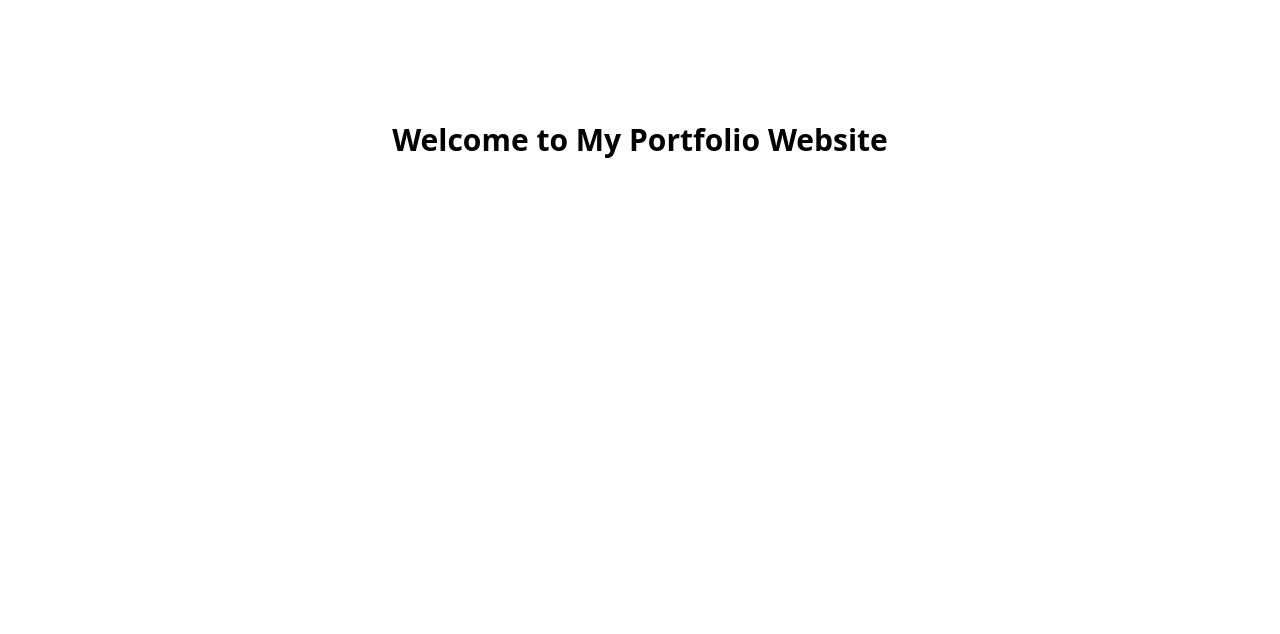
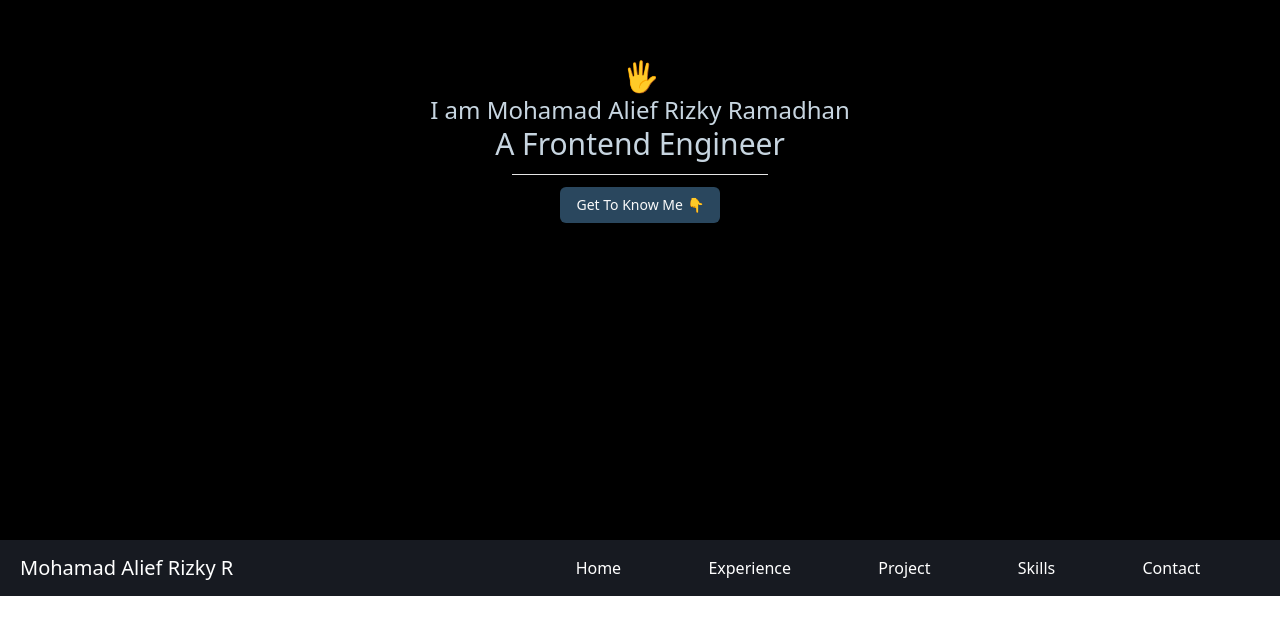
Before and after one commit to maliefrr/maliefrr.github.io, a React (Vite) app: page / in a window 1280 px wide. Shown: the part 260-894 px from the top of the page. Before the commit the page ends 800 px from the top, so only its background shows below. Built offline with nearby package versions, Linux system fonts and the light colour scheme.

Commit message:
feat: add button and separator component, add hero section and navbar

```diff
--- a/package.json
+++ b/package.json
@@ -11,6 +11,8 @@
   },
   "dependencies": {
     "@radix-ui/react-icons": "^1.3.0",
+    "@radix-ui/react-separator": "^1.0.3",
+    "@radix-ui/react-slot": "^1.0.2",
     "class-variance-authority": "^0.7.0",
     "clsx": "^2.1.1",
     "react": "^18.2.0",
--- a/src/App.tsx
+++ b/src/App.tsx
@@ -1,10 +1,35 @@
+import {useRef} from 'react';
+import { Separator } from "@/components/ui/separator"
+import { Button } from "@/components/ui/button"
 
 
 function App() {
-
+  const navbarRef = useRef<null | HTMLDivElement>(null);
+  const handleClick = () => {
+      navbarRef.current!.scrollIntoView({ behavior: "smooth" });
+  }
   return (
-    <div className="w-screen h-screen flex items-center justify-center">
-      <h1 className="text-3xl font-bold">Welcome to My Portfolio Website</h1>
+    <div className="overflow-x-hidden">
+      <div className="w-screen h-screen flex flex-col items-center justify-center bg-[rgba(0,0,0)]">
+        <h4 className="text-3xl">🖐</h4>
+        <h3 className="text-[#c7d5e0] text-2xl">I am Mohamad Alief Rizky Ramadhan</h3>
+        <h4 className="text-[#c7d5e0] text-3xl">A Frontend Engineer</h4>
+        <Separator className="max-w-[20%] mt-3"/>
+        <Button className="mt-3 bg-[#2a475e] hover:bg-[#1b2838] duration-300" onClick={handleClick}>Get To Know Me 👇</Button>
+    </div>
+    <div className="sticky top-0 z-50 w-full bg-[#171a21] backdrop-blur supports-[backdrop-filter]:bg-[#171a21] px-5" ref={navbarRef}>
+      <nav className="flex justify-between items-center">
+        <h1 className="text-xl text-white">Mohamad Alief Rizky R</h1>
+        <ul className="flex justify-around w-[60%] p-4 text-white">
+          <li className="hover:text-[#c7d5e0] duration-300 cursor-pointer">Home</li>
+          <li className="hover:text-[#c7d5e0] duration-300 cursor-pointer">Experience</li>
+          <li className="hover:text-[#c7d5e0] duration-300 cursor-pointer">Project</li>
+          <li className="hover:text-[#c7d5e0] duration-300 cursor-pointer">Skills</li>
+          <li className="hover:text-[#c7d5e0] duration-300 cursor-pointer">Contact</li>
+        </ul>
+      </nav>
+    </div>
+      <div className="h-[1000px]"></div>
     </div>
   )
 }
--- /dev/null
+++ b/src/components/ui/button.tsx
@@ -0,0 +1,57 @@
+import * as React from "react"
+import { Slot } from "@radix-ui/react-slot"
+import { cva, type VariantProps } from "class-variance-authority"
+
+import { cn } from "@/lib/utils"
+
+const buttonVariants = cva(
+  "inline-flex items-center justify-center whitespace-nowrap rounded-md text-sm font-medium transition-colors focus-visible:outline-none focus-visible:ring-1 focus-visible:ring-neutral-950 disabled:pointer-events-none disabled:opacity-50 dark:focus-visible:ring-neutral-300",
+  {
+    variants: {
+      variant: {
+        default:
+          "bg-neutral-900 text-neutral-50 shadow hover:bg-neutral-900/90 dark:bg-neutral-50 dark:text-neutral-900 dark:hover:bg-neutral-50/90",
+        destructive:
+          "bg-red-500 text-neutral-50 shadow-sm hover:bg-red-500/90 dark:bg-red-900 dark:text-neutral-50 dark:hover:bg-red-900/90",
+        outline:
+          "border border-neutral-200 bg-white shadow-sm hover:bg-neutral-100 hover:text-neutral-900 dark:border-neutral-800 dark:bg-neutral-950 dark:hover:bg-neutral-800 dark:hover:text-neutral-50",
+        secondary:
+          "bg-neutral-100 text-neutral-900 shadow-sm hover:bg-neutral-100/80 dark:bg-neutral-800 dark:text-neutral-50 dark:hover:bg-neutral-800/80",
+        ghost: "hover:bg-neutral-100 hover:text-neutral-900 dark:hover:bg-neutral-800 dark:hover:text-neutral-50",
+        link: "text-neutral-900 underline-offset-4 hover:underline dark:text-neutral-50",
+      },
+      size: {
+        default: "h-9 px-4 py-2",
+        sm: "h-8 rounded-md px-3 text-xs",
+        lg: "h-10 rounded-md px-8",
+        icon: "h-9 w-9",
+      },
+    },
+    defaultVariants: {
+      variant: "default",
+      size: "default",
+    },
+  }
+)
+
+export interface ButtonProps
+  extends React.ButtonHTMLAttributes<HTMLButtonElement>,
+    VariantProps<typeof buttonVariants> {
+  asChild?: boolean
+}
+
+const Button = React.forwardRef<HTMLButtonElement, ButtonProps>(
+  ({ className, variant, size, asChild = false, ...props }, ref) => {
+    const Comp = asChild ? Slot : "button"
+    return (
+      <Comp
+        className={cn(buttonVariants({ variant, size, className }))}
+        ref={ref}
+        {...props}
+      />
+    )
+  }
+)
+Button.displayName = "Button"
+
+export { Button, buttonVariants }
--- /dev/null
+++ b/src/components/ui/separator.tsx
@@ -0,0 +1,29 @@
+import * as React from "react"
+import * as SeparatorPrimitive from "@radix-ui/react-separator"
+
+import { cn } from "@/lib/utils"
+
+const Separator = React.forwardRef<
+  React.ElementRef<typeof SeparatorPrimitive.Root>,
+  React.ComponentPropsWithoutRef<typeof SeparatorPrimitive.Root>
+>(
+  (
+    { className, orientation = "horizontal", decorative = true, ...props },
+    ref
+  ) => (
+    <SeparatorPrimitive.Root
+      ref={ref}
+      decorative={decorative}
+      orientation={orientation}
+      className={cn(
+        "shrink-0 bg-neutral-200 dark:bg-neutral-800",
+        orientation === "horizontal" ? "h-[1px] w-full" : "h-full w-[1px]",
+        className
+      )}
+      {...props}
+    />
+  )
+)
+Separator.displayName = SeparatorPrimitive.Root.displayName
+
+export { Separator }
```
Also changed, not shown: 1 other file (tests, documents, lock files or other folders).
